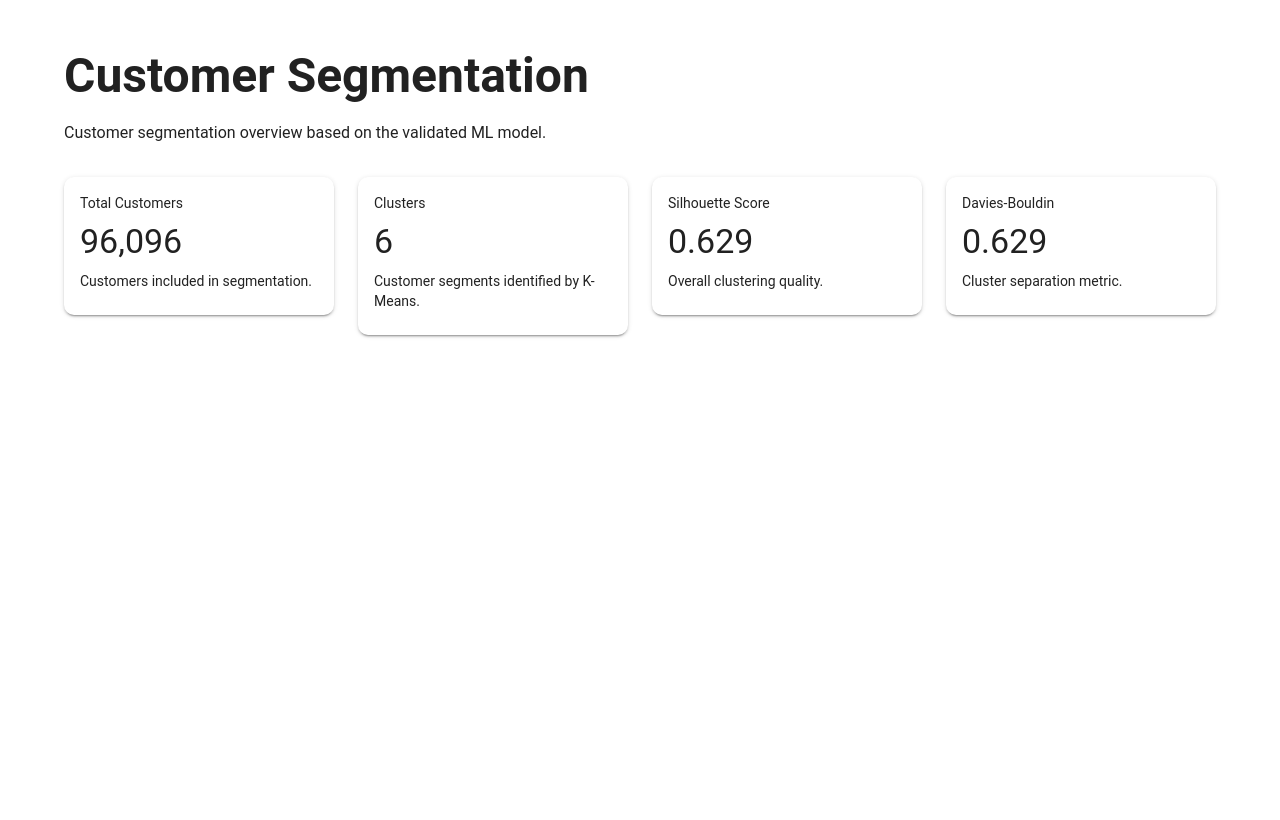
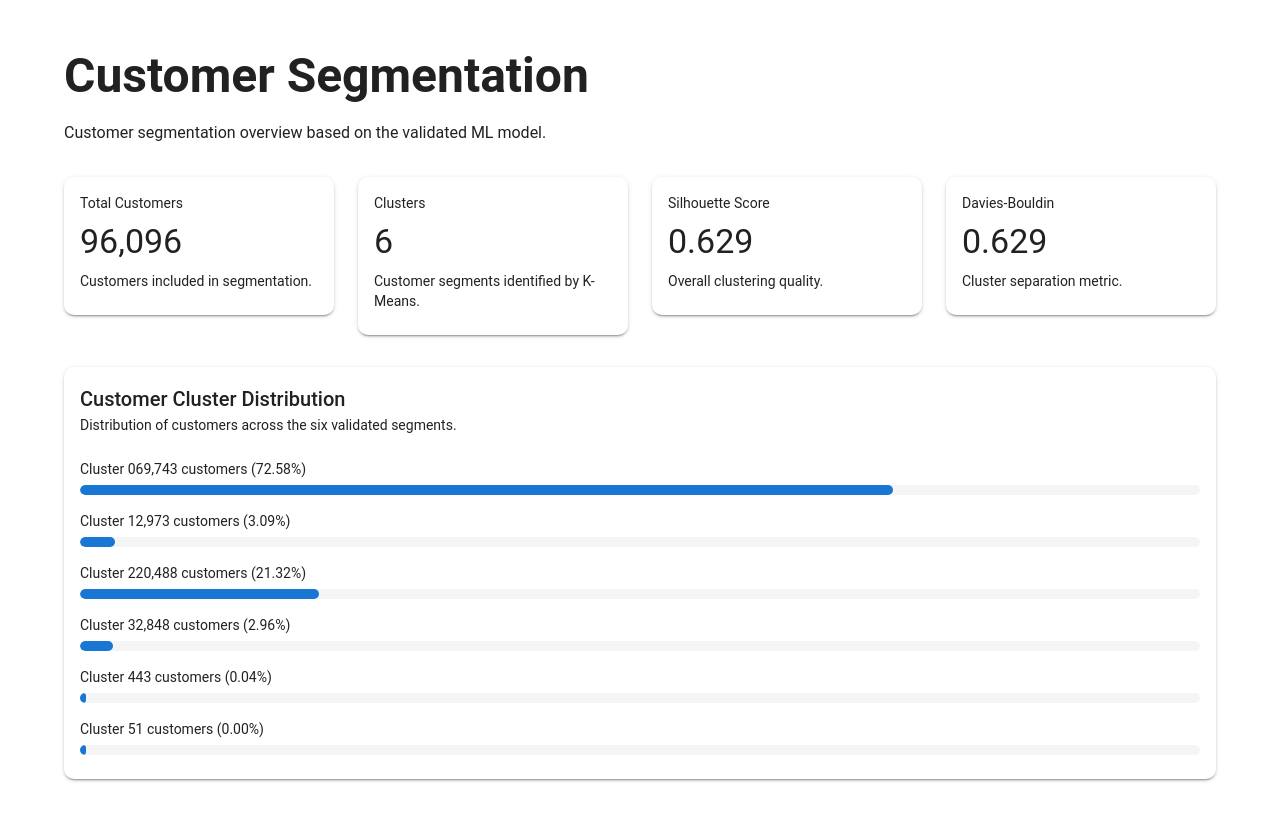
Before and after one commit to annnuspeaks/the-enterprise-ai-decision-intelligence-platform, a React (Vite) app in the folder frontend/: page / in a window 1280 px wide. Shown: the top 820 px of the page. Built offline with nearby package versions, Linux system fonts and the light colour scheme.

Commit message:
feat: add customer cluster visualization

```diff
--- /dev/null
+++ b/frontend/src/components/ui/ClusterVisualization.tsx
@@ -0,0 +1,103 @@
+import { Box, Card, CardContent, Stack, Typography } from "@mui/material";
+
+interface ClusterData {
+  cluster: number;
+  count: number;
+  percentage: number;
+}
+
+const clusterData: ClusterData[] = [
+  {
+    cluster: 0,
+    count: 69743,
+    percentage: 72.58,
+  },
+  {
+    cluster: 1,
+    count: 2973,
+    percentage: 3.09,
+  },
+  {
+    cluster: 2,
+    count: 20488,
+    percentage: 21.32,
+  },
+  {
+    cluster: 3,
+    count: 2848,
+    percentage: 2.96,
+  },
+  {
+    cluster: 4,
+    count: 43,
+    percentage: 0.04,
+  },
+  {
+    cluster: 5,
+    count: 1,
+    percentage: 0.0,
+  },
+];
+
+function ClusterVisualization() {
+  return (
+    <Card elevation={2}>
+      <CardContent>
+        <Stack spacing={3}>
+          <Box>
+            <Typography variant="h6" fontWeight={700}>
+              Customer Cluster Distribution
+            </Typography>
+
+            <Typography variant="body2" color="text.secondary">
+              Distribution of customers across the six validated segments.
+            </Typography>
+          </Box>
+
+          <Stack spacing={2}>
+            {clusterData.map((item) => (
+              <Box key={item.cluster}>
+                <Stack
+                  direction="row"
+                  justifyContent="space-between"
+                  alignItems="center"
+                  sx={{ mb: 0.75 }}
+                >
+                  <Typography variant="body2" fontWeight={600}>
+                    Cluster {item.cluster}
+                  </Typography>
+
+                  <Typography variant="body2" color="text.secondary">
+                    {item.count.toLocaleString()} customers (
+                    {item.percentage.toFixed(2)}%)
+                  </Typography>
+                </Stack>
+
+                <Box
+                  sx={{
+                    width: "100%",
+                    height: 10,
+                    borderRadius: 5,
+                    backgroundColor: "action.hover",
+                    overflow: "hidden",
+                  }}
+                >
+                  <Box
+                    sx={{
+                      width: `${Math.max(item.percentage, 0.5)}%`,
+                      height: "100%",
+                      borderRadius: 5,
+                      backgroundColor: "primary.main",
+                    }}
+                  />
+                </Box>
+              </Box>
+            ))}
+          </Stack>
+        </Stack>
+      </CardContent>
+    </Card>
+  );
+}
+
+export default ClusterVisualization;
--- a/frontend/src/pages/HomePage.tsx
+++ b/frontend/src/pages/HomePage.tsx
@@ -1,6 +1,7 @@
 import { Box, Container, Grid, Stack, Typography } from "@mui/material";
 
 import DashboardCard from "../components/ui/DashboardCard";
+import ClusterVisualization from "../components/ui/ClusterVisualization";
 
 function HomePage() {
   return (
@@ -49,6 +50,8 @@
             />
           </Grid>
         </Grid>
+
+        <ClusterVisualization />
       </Stack>
     </Container>
   );
```
Also changed, not shown: 1 other file (tests, documents, lock files or other folders).
